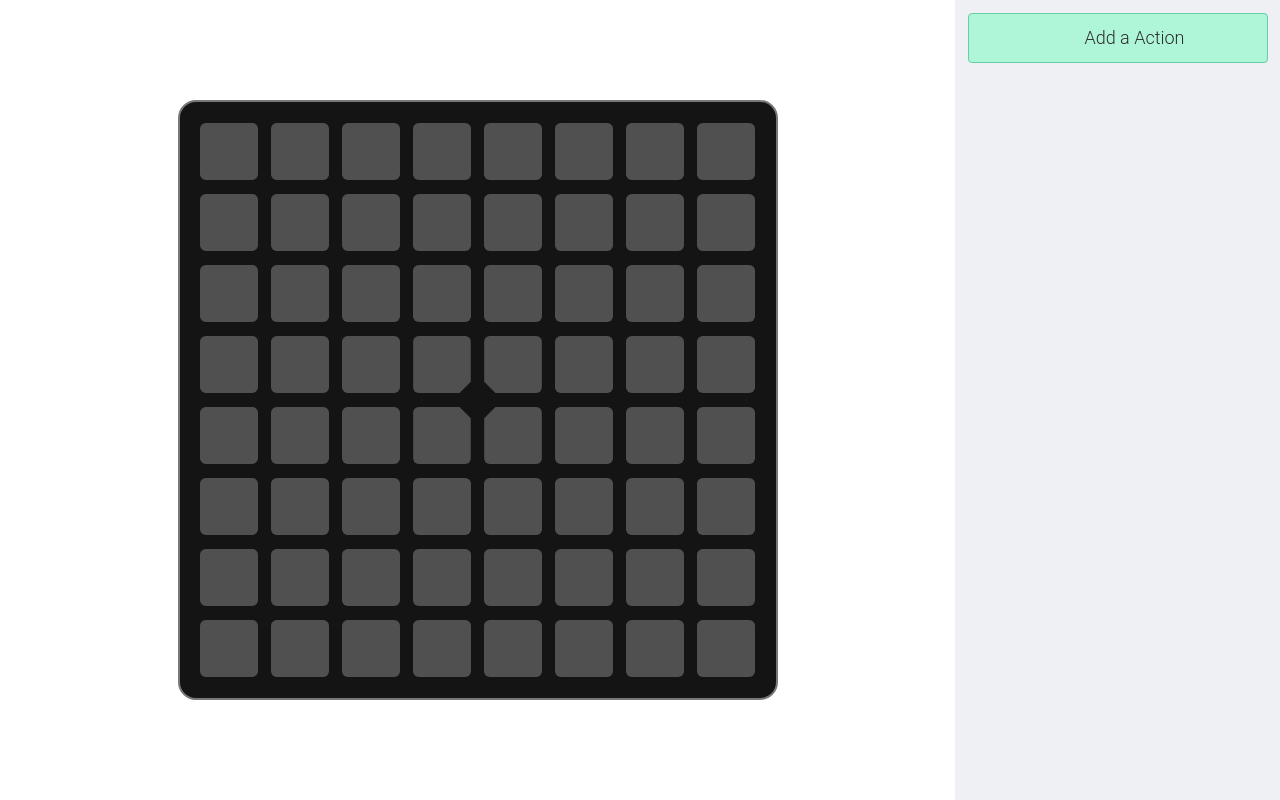
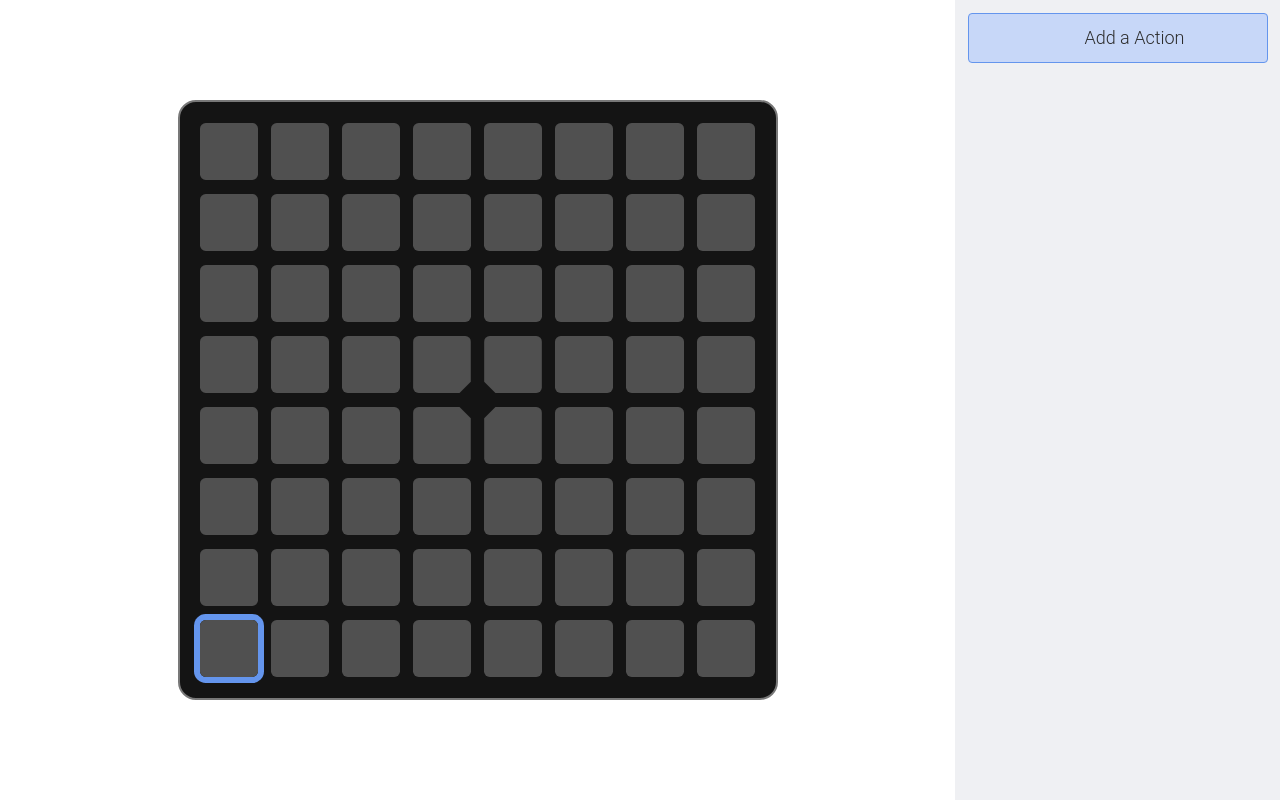
Before and after one commit to 203-Systems/MatrixOS-Control-Map-Editor, a SvelteKit app: page / in a window 1280 px wide. Built offline with nearby package versions, Linux system fonts and the light colour scheme; some icons are missing.

Commit message:
Visual Button Selection

```diff
--- a/src/components/Matrix.svelte
+++ b/src/components/Matrix.svelte
@@ -2,6 +2,8 @@
     import { createEventDispatcher } from 'svelte';
 
     const dispatch = createEventDispatcher();
+
+    export let selectedKey: number = 11;
 
     function getCornerRadius (x: number, y: number) {
         switch (x + y * 10) {
@@ -19,6 +21,8 @@
     }
 
     function selectKey(key) {
+        selectedKey = key
+
         dispatch('selectKey', {
             key: key
         });
@@ -28,7 +32,9 @@
 <div class="lp-border">
     {#each Array(8) as _, y}
         {#each Array(8) as _, x}
-            <div class="matrix-button" on:click={() => selectKey((x + 1) + (8 - y) * 10)} style="clip-path: {getCornerRadius(x, y)}"></div>
+            <div class="matrix-button-container" class:selected={selectedKey === ((x + 1) + (8 - y) * 10)}>
+                <div class="matrix-button" on:click={() => selectKey((x + 1) + (8 - y) * 10)} style="clip-path: {getCornerRadius(x, y)}"></div>
+            </div>
         {/each}
     {/each}
 </div>
@@ -48,11 +54,23 @@
         gap: 1.5%;
     }
 
-    .matrix-button {
+    .matrix-button-container {
         width: 92%;
         height: 92%;
         margin: 4%;
         border-radius: 10%;
+
+        &.selected {
+            box-shadow: 0 0 0 6px cornflowerblue;
+        }
+    }
+
+    .matrix-button {
+        width: 100%;
+        height: 100%;
+        border-radius: 10%;
         background-color: rgb(80, 80, 80);
+
+        cursor: pointer;
     }
 </style>
--- a/src/components/Sidebar.svelte
+++ b/src/components/Sidebar.svelte
@@ -33,8 +33,8 @@
             width: 300px;
             height: 50px;
 
-            border: 1px solid mediumaquamarine;
-            background-color: #aff6d8;
+            border: 1px solid cornflowerblue;
+            background-color: #c7d7f8;
             border-radius: 4px;
             color: #2c2c2c;
 
--- a/src/routes/+page.svelte
+++ b/src/routes/+page.svelte
@@ -6,7 +6,7 @@
 <main>
     <div class="matrix-container">
         <div style="width: 600px; height: 600px">
-            <Matrix></Matrix>
+            <Matrix/>
         </div>
     </div>
 
```
